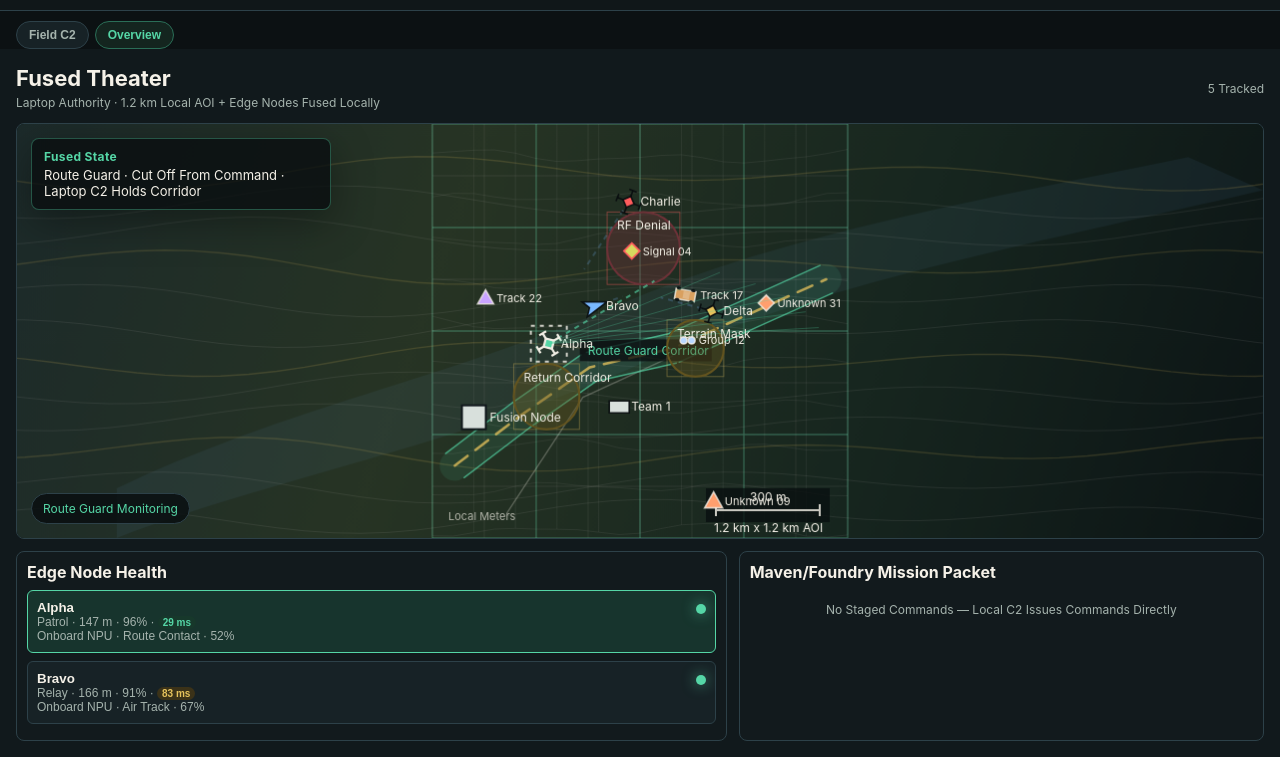
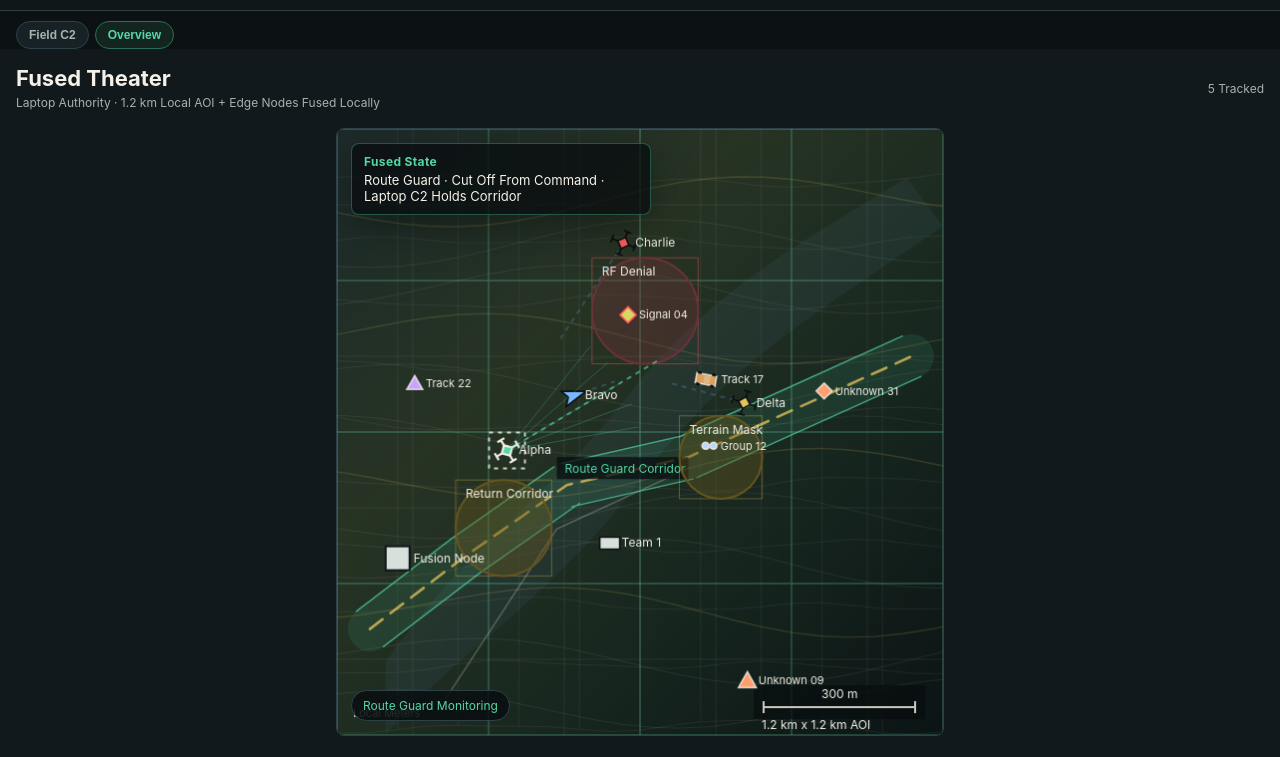
Before and after one commit to Nottlespike/TAC-FUSE, a website: page web/index.html in a window 1280 px wide. Both pictures are taken after a click on the button "Overview". Shown: the part 43-800 px from the top of the page. Drawn offline with Linux system fonts and the light colour scheme.

Commit message:
refactor: update earth-pane layout and adjust swarm-map-shell styling

```diff
--- a/web/app.js
+++ b/web/app.js
@@ -1493,7 +1493,7 @@ function drawBase(ctx, width, height) {
   ctx.strokeRect(point.x - 12, point.y - 12, 24, 24);
   ctx.fillStyle = "#f2efe5";
   ctx.font = "12px Inter, Arial";
-  ctx.fillText("Fusion Node", point.x + 16, point.y + 4);
+  drawCanvasLabel(ctx, "Fusion Node", point.x + 16, point.y + 4, width, height);
 }
 
 function drawPath(ctx, feed, width, height) {
@@ -1564,8 +1564,13 @@ function drawAsset(ctx, asset, width, height) {
   drawPlatformGlyph(ctx, x, y, asset, color, selected);
   ctx.fillStyle = "#f2efe5";
   ctx.font = "12px Inter, Arial";
-  ctx.fillText(asset.callsign, x + 12, y + 4);
+  drawCanvasLabel(ctx, asset.callsign, x + 12, y + 4, width, height);
   ctx.restore();
+}
+
+function drawCanvasLabel(ctx, text, x, y, width, height) {
+  const textWidth = ctx.measureText(text).width;
+  ctx.fillText(text, clamp(x, 8, width - textWidth - 8), clamp(y, 14, height - 8));
 }
 
 function drawPlatformGlyph(ctx, x, y, asset, color, selected = false) {
@@ -1629,7 +1634,7 @@ function drawFieldContact(ctx, contact, width, height) {
     drawWheeledVehicleGlyph(ctx, x, y, contact.heading || 0, 0.72);
     ctx.fillStyle = "#f2efe5";
     ctx.font = "11px Inter, Arial";
-    ctx.fillText(contact.callsign, x + 15, y + 4);
+    drawCanvasLabel(ctx, contact.callsign, x + 15, y + 4, width, height);
     ctx.restore();
     return;
   }
@@ -1667,7 +1672,7 @@ function drawFieldContact(ctx, contact, width, height) {
   ctx.stroke();
   ctx.fillStyle = "#f2efe5";
   ctx.font = "11px Inter, Arial";
-  ctx.fillText(contact.callsign, x + 11, y + 4);
+  drawCanvasLabel(ctx, contact.callsign, x + 11, y + 4, width, height);
   ctx.restore();
 }
 
--- a/web/styles.css
+++ b/web/styles.css
@@ -373,9 +373,16 @@ body {
 }
 
 .earth-pane {
-    grid-template-rows: auto minmax(360px, 1fr) minmax(190px, 0.38fr);
+    grid-template-rows: auto minmax(0, 1fr);
     background: #11191c;
     gap: 12px;
+}
+
+.earth-pane .swarm-map-shell {
+    align-self: center;
+    justify-self: center;
+    width: min(100%, 76vh);
+    aspect-ratio: 1 / 1;
 }
 
 .operator-pane {
@@ -612,7 +619,7 @@ canvas {
 }
 
 .earth-footer {
-    display: grid;
+    display: none;
     grid-template-columns: minmax(0, 1.15fr) minmax(280px, 0.85fr);
     gap: 12px;
     min-height: 0;
```
